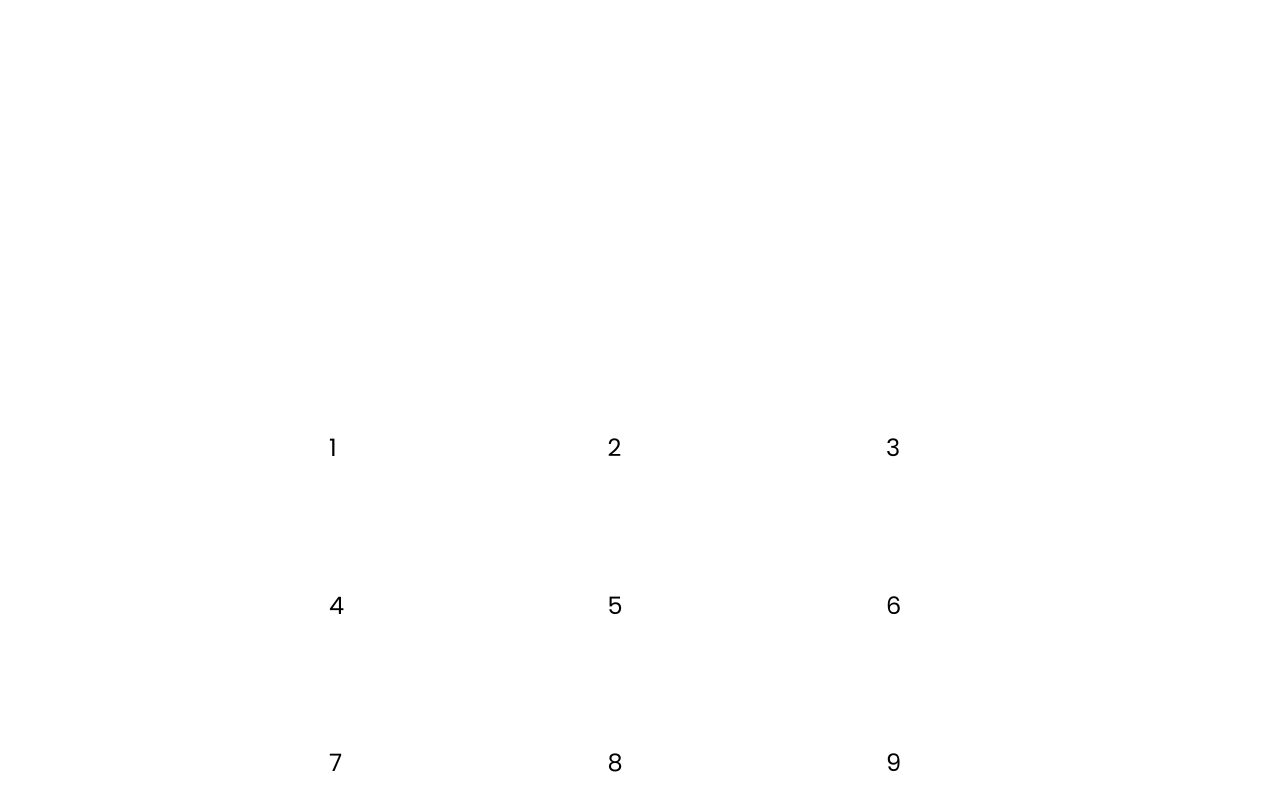
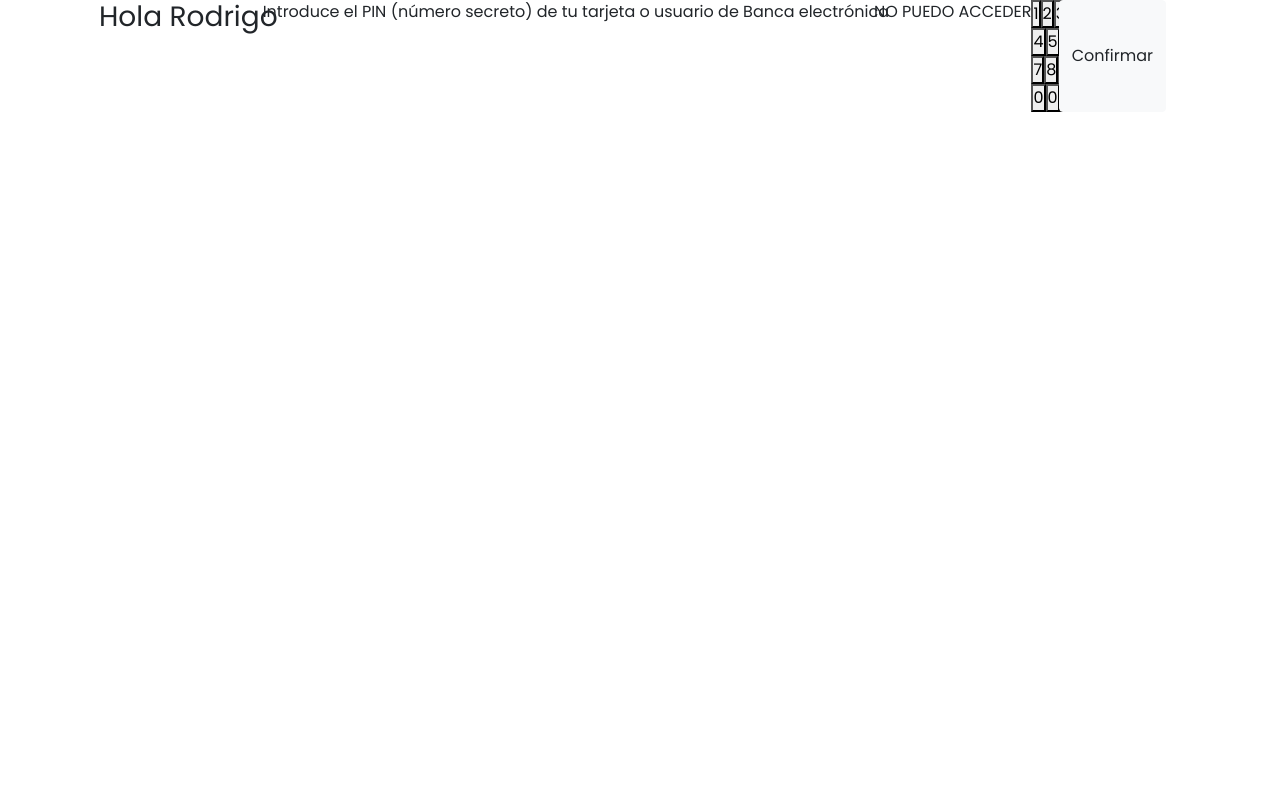
Before and after one commit to CamilaMaira/citi, a React (Create React App) app: page /pin in a window 1280 px wide. Shown: the top 800 px of the page. Built offline with nearby package versions, Linux system fonts and the light colour scheme; no server answers.

Commit message:
arreglos pin

```diff
--- a/src/Components/PinPass.css
+++ b/src/Components/PinPass.css
@@ -1,11 +1,10 @@
-
-
-.acces{
+/* .acces{
     border-top-style: solid;
     border-bottom-style: solid;
     width: 94%;
     padding: 2%;
 }
+
 #containerPin{
     padding-top:18%;
   padding-left: 16%;
@@ -35,3 +34,4 @@ padding-left:16%;
 .warning {
     font-size: 80%;
 }
+  */
```
